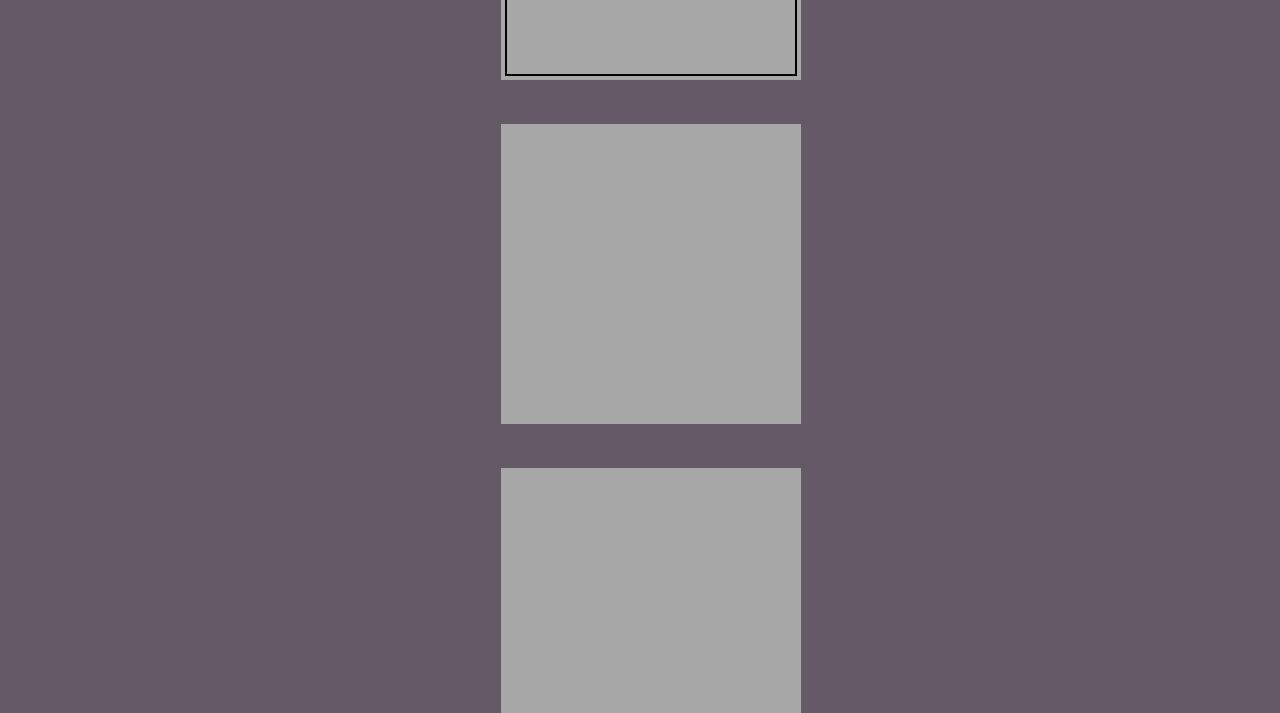
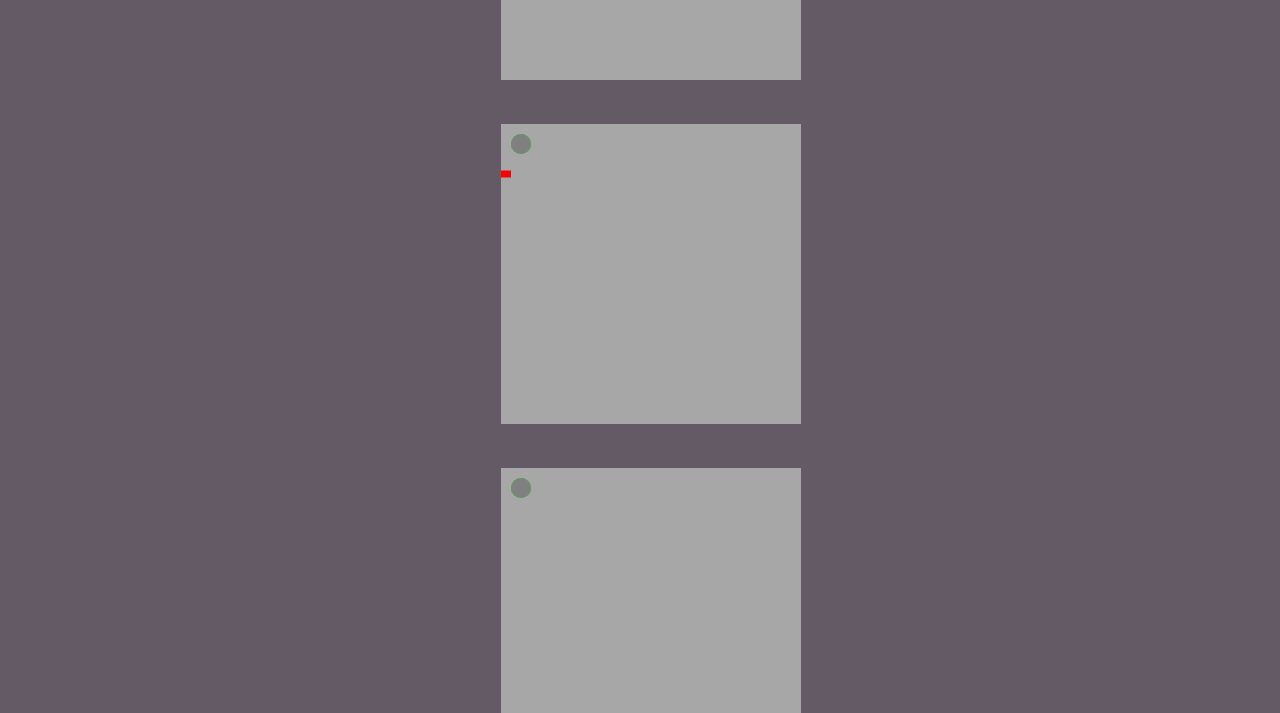
Before and after one commit to Thinker404/Keep-coding-and-nobody-explodes, a plain HTML site: page index.html in a window 1280 px wide. Shown: the part 323-1036 px from the top of the page. Drawn offline with Linux system fonts and the light colour scheme.

Commit message:
As luz tão piscando
Verde
Cinza
Verde
Cinza

```diff
--- a/script.js
+++ b/script.js
@@ -1,53 +1,54 @@
 
-function padrao(ctx){
-    ctx.beginPath();
-    ctx.fillStyle = 'green';
-    ctx.ellipse(20,20,10,10,0,0,2*Math.PI,false);
-    ctx.lineWidth = "2";
-    ctx.stroke();
-    ctx.fill();
-    ctx.beginPath();
-    ctx.strokeStyle = "black";
-    ctx.lineWidth = "2";
-    ctx.rect(5,5,290,290)
-    ctx.stroke();
-}
+// function padrao(ctx){
+//     ctx.beginPath();
+//     ctx.fillStyle = 'green';
+//     ctx.ellipse(20,20,10,10,0,0,2*Math.PI,false);
+//     ctx.lineWidth = "2";
+//     ctx.stroke();
+//     ctx.fill();
+//     ctx.beginPath();
+//     ctx.strokeStyle = "black";
+//     ctx.lineWidth = "2";
+//     ctx.rect(5,5,290,290)
+//     ctx.stroke();
+// }
 
-function cinza(ctx){
-    ctx.beginPath();
-    ctx.fillStyle = 'gray';
-    ctx.ellipse(20,20,10,10,0,0,2*Math.PI,false);
-    ctx.lineWidth = "2";
-    ctx.stroke();
-    ctx.fill();
-    ctx.beginPath();
-    ctx.strokeStyle = "black";
-    ctx.lineWidth = "2";
-    ctx.rect(5,5,290,290)
-    ctx.stroke();
-}
+// function cinza(ctx){
+//     ctx.beginPath();
+//     ctx.fillStyle = 'gray';
+//     ctx.ellipse(20,20,10,10,0,0,2*Math.PI,false);
+//     ctx.lineWidth = "2";
+//     ctx.stroke();
+//     ctx.fill();
+//     ctx.beginPath();
+//     ctx.strokeStyle = "black";
+//     ctx.lineWidth = "2";
+//     ctx.rect(5,5,290,290)
+//     ctx.stroke();
+// }
 
 
-function animate(tela, t){
+// function animate(tela, t){
 
-    requestAnimationFrame(animate);
+//     requestAnimationFrame(animate);
+//     tela.clearRect(0, 0, 100, 100);
 
 
-
-    if(t == 0){
-        cinza(tela);
-        t = 1;
-        return;
-    }else{
-        padrao(tela);
-        t = 0;
-        return;
-    }
-}
+//     if(t == 0){
+//         cinza(tela);
+//         t = 1;
+//         return;
+//     }else{
+//         padrao(tela);
+//         t = 0;
+//         return;
+//     }
+// }
 
 //Relógio da bomba
 function relogio() {
 if(condiçãoDeJogo == true){
+
     if(min == 00 && sec == 00){
         alert("You lose!");
         condiçãoDeJogo = false;
@@ -107,17 +108,79 @@ MOD3.height = MOD3.width;
 MOD4.width = 300
 MOD4.height = MOD4.width;
 
-var t
-
-var t1 = 0;
-var t2 = 0;
-var t3 = 0;
-var t4 = 0;
-
 let min = 06;
 let sec = 00;
 
 let condiçãoDeJogo = true;
 
-setInterval(animate(canvas1,t1), 1000)
+
+//ANIMATION:
+
+function pisca_verde_animation(quadro){
+    let x=20;
+    let y=20;
+    let radius=10;
+    quadro.beginPath();
+    quadro.fillStyle='#00FF00';
+    quadro.arc(x,y,radius,0,Math.PI*2);
+    quadro.fill();
+
+
+}
+function pisca_cinza_animation(quadro){
+    let x=20;
+    let y=20;
+    let radius=10;
+    quadro.beginPath();
+    quadro.fillStyle='#808080';
+    quadro.arc(x,y,radius,0,Math.PI*2);
+    quadro.fill();
+
+}
+
+//CALLING
+
+var fps_pisca = 1;
+var t = 0;
+
+function pisca_call(timestamp){
+    setTimeout(function(){ //requestAnimationFrame to 20fps
+
+        if(t == 0){
+            pisca_verde_animation(canvas1)
+            pisca_verde_animation(canvas2)
+            pisca_verde_animation(canvas3)
+            pisca_verde_animation(canvas4)
+            t = 1;
+        }else{
+            pisca_cinza_animation(canvas1)
+            pisca_cinza_animation(canvas2)
+            pisca_cinza_animation(canvas3)
+            pisca_cinza_animation(canvas4)
+            t = 0;
+        }
+        requestAnimationFrame(pisca_call)
+
+    }, 1000/fps_pisca)
+}
+requestAnimationFrame(pisca_call);
+
+// ------------ END-ANIMATION --------------
+
+//Modulo dos fios
+function mod2(canvas2){
+    criarLinha(canvas2, 0,50,10,50, 7);
+}
+
+//setInterval(animate(canvas1,t1), 1000)
 setInterval(relogio, 1000);
+mod2(canvas2)
+
+function criarLinha(mod2,x1,y1, x2, y2, gr){
+    mod2.beginPath()
+    mod2.moveTo(x1,y1)
+    mod2.lineTo(x2,y2)
+    mod2.strokeStyle = "red"
+    mod2.lineWidth = gr
+    mod2.stroke()
+}
```
Also changed, not shown: index.html (+1 -0 lines), rascunho.txt (added).
